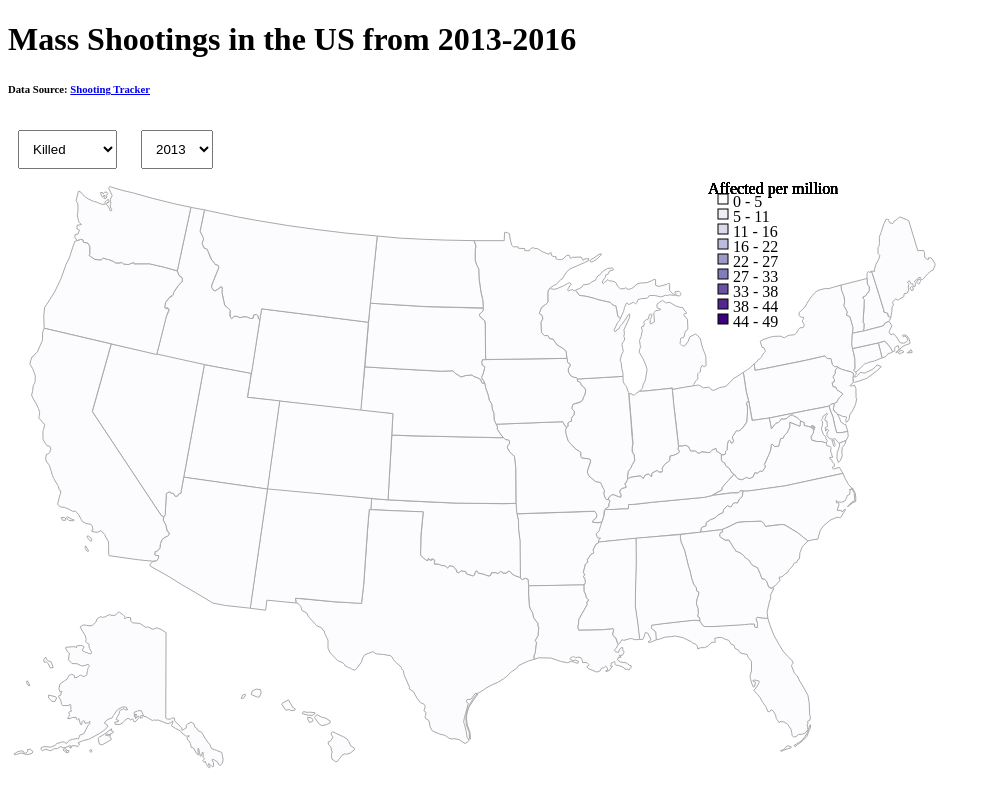
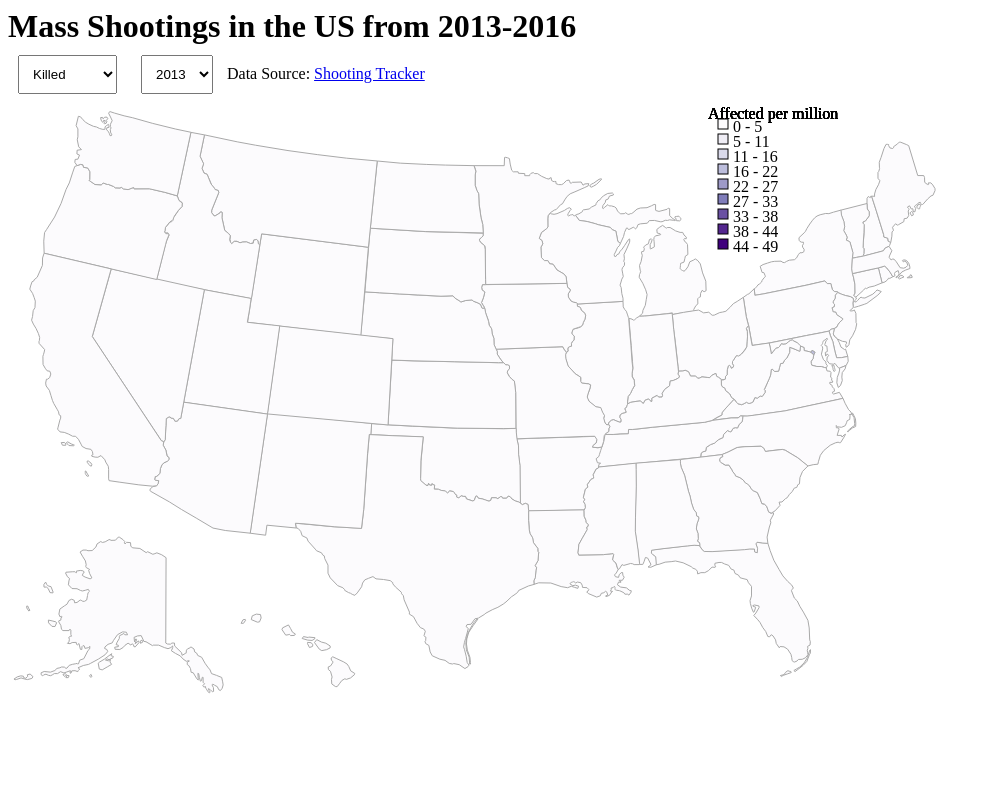
Before and after one commit to Deborah-Digges/shooting-viz, a plain HTML site: page index.html in a window 1280 px wide. Shown: the whole page, without its empty margins (0-991 px from the left). Drawn offline with nearby package versions, Linux system fonts and the light colour scheme.

Commit message:
Restructure the page a bit

```diff
--- a/index.html
+++ b/index.html
@@ -7,7 +7,9 @@
     </head>
     <body>
         <h1>Mass Shootings in the US from 2013-2016</h1>
-        <h6>Data Source: <a href="http://www.gunviolencearchive.org/reports/mass-shooting">Shooting Tracker</a></h6>
+
+
+        <div>
             <select id="type">
                 <option value="killed">Killed</option>
                 <option value="wounded">Wounded</option>
@@ -18,12 +20,15 @@
                 <option value="2015">2015</option>
                 <option value="2016">2016</option>
             </select>
+            <span>Data Source: <a href="http://www.gunviolencearchive.org/reports/mass-shooting">Shooting Tracker</a></span>
+        </div>
         <div id="tooltip"></div><!-- div to hold tooltip. -->
         <svg width="1060" height="600" id="statesvg"><svg id="legend"></svg></svg> <!-- svg to hold the map. -->
-
+        <svg width="300" height="600" id="barchart"></svg>
 
         <script src="https://d3js.org/d3.v3.min.js"></script>
         <script type="text/javascript" src="states.js"></script>
         <script src="map.js"></script>
+
     </body>
 </html>
--- a/map.css
+++ b/map.css
@@ -28,6 +28,10 @@
         font-size:14px;
     }
 
+    h1 {
+        display: inline;
+    }
+
     #tooltip table{
         table-layout:fixed;
     }
--- a/map.js
+++ b/map.js
@@ -77,7 +77,7 @@
         .attr("transform", "translate(700, 15)");
 
         legend.append("text")
-        .text("Affected per million")
+        .text("Affected per million");
 
         legend
         .append('rect')
```
Lines whose indentation alone changed are shown as unchanged.
